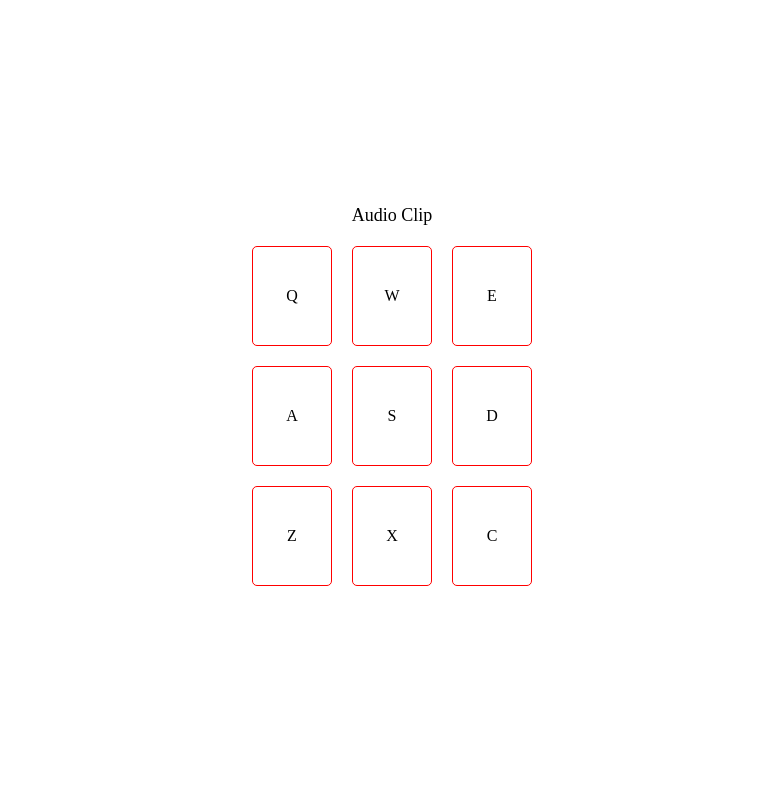
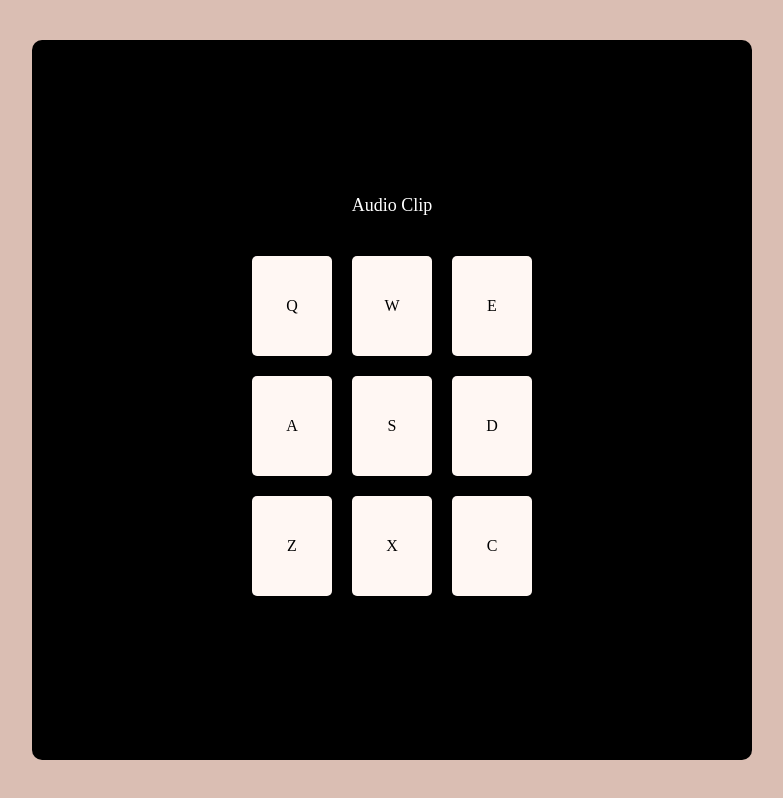
Before and after one commit to ChauhanJaved/drum-machine-react, a React (Create React App) app: page / in a window 1280 px wide. Shown: the whole page, without its empty margins (248-1031 px from the left). Built offline with nearby package versions, Linux system fonts and the light colour scheme.

Commit message:
Update style

```diff
--- a/src/App.css
+++ b/src/App.css
@@ -6,14 +6,20 @@
 html, body {
     height: 100%;
     width: 100%;
+    background-color: #dabeb3;
+    padding: 20px;;
 }
+
 #root {
     height: 100%;
-    width: 100%;
+    width: 60%;
+    margin: auto;
     display: flex;
     flex-direction: column;
     justify-content: center;
     align-items: center;
+    background-color: #000000;
+    border-radius:10px;
 }
 #drum-machine {
     height: 360px;
@@ -22,8 +28,9 @@ html, body {
     grid-template-columns: auto auto auto;
 }
 #display {
-    margin-bottom: 10px;
+    margin-bottom: 30px;
     font-size: large;
+    color: white;
 }
 .drum-pad {
     height: 100px;
@@ -31,10 +38,13 @@ html, body {
     border-radius: 5px;
     box-sizing: border-box;
     cursor: pointer;
-    border: 1px solid red;
+    background-color: #fff7f3;
     margin: 10px;
     text-align: center;
     display: flex;
     justify-content: center;
     align-items: center;
 }
+.drum-pad:hover {
+    background-color: #dabeb3;
+}
```
